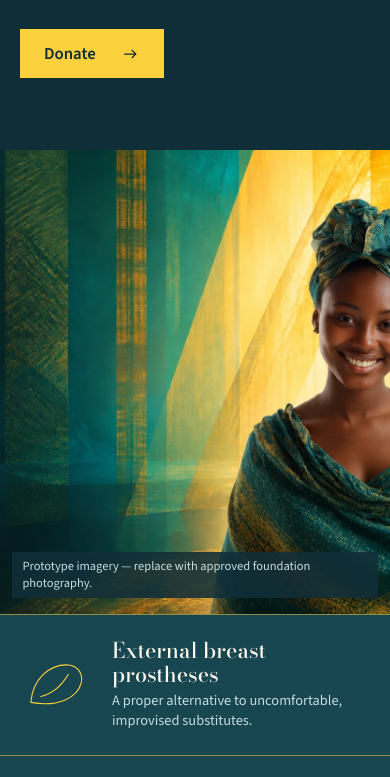
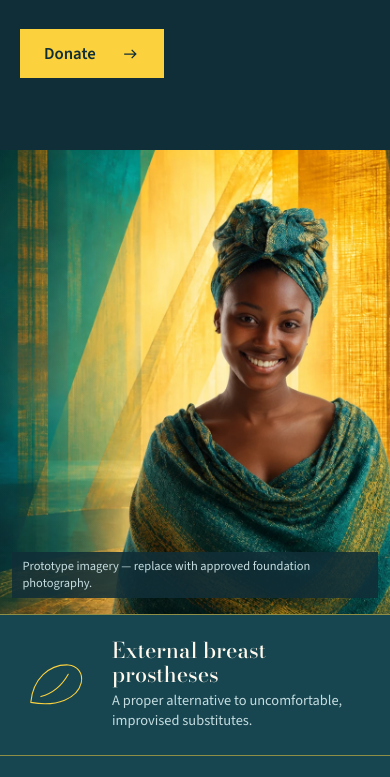
Before and after one commit to alxwhitley/gods-girls-foundation, an Astro site: page / in a window 390 px wide. Shown: the part 532-1309 px from the top of the page. Built offline with nearby package versions, Linux system fonts and the light colour scheme; Astro itself is replaced by a stand-in of ours.

Commit message:
fix: reframe hero subject across breakpoints

```diff
--- a/src/styles/global.css
+++ b/src/styles/global.css
@@ -240,6 +240,7 @@ h1 em {
   width: 100%;
   height: 100%;
   object-fit: cover;
+  object-position: 70% center;
 }
 
 .hero-visual figcaption {
@@ -665,6 +666,10 @@ footer nav {
     min-height: 29rem;
   }
 
+  .hero-visual img {
+    object-position: 78% center;
+  }
+
   .hero-visual figcaption {
     right: 0.75rem;
     left: 0.75rem;
```
Also changed, not shown: .impeccable/review/hero-reposition-after-desktop.png (added), .impeccable/review/hero-reposition-after-mobile.png (added), .impeccable/review/hero-reposition-before-desktop.png (added), .impeccable/review/hero-reposition-before-mobile.png (added).
